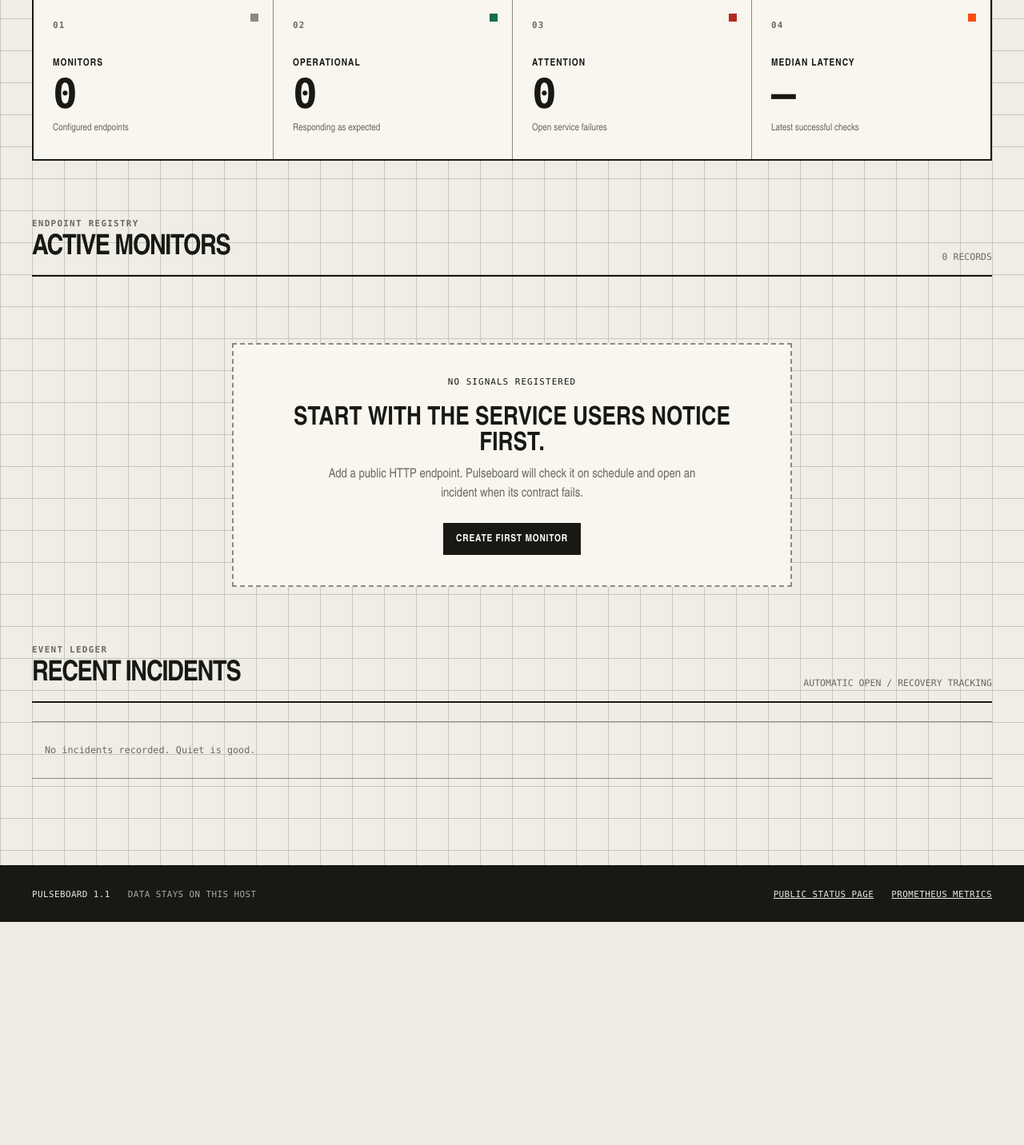
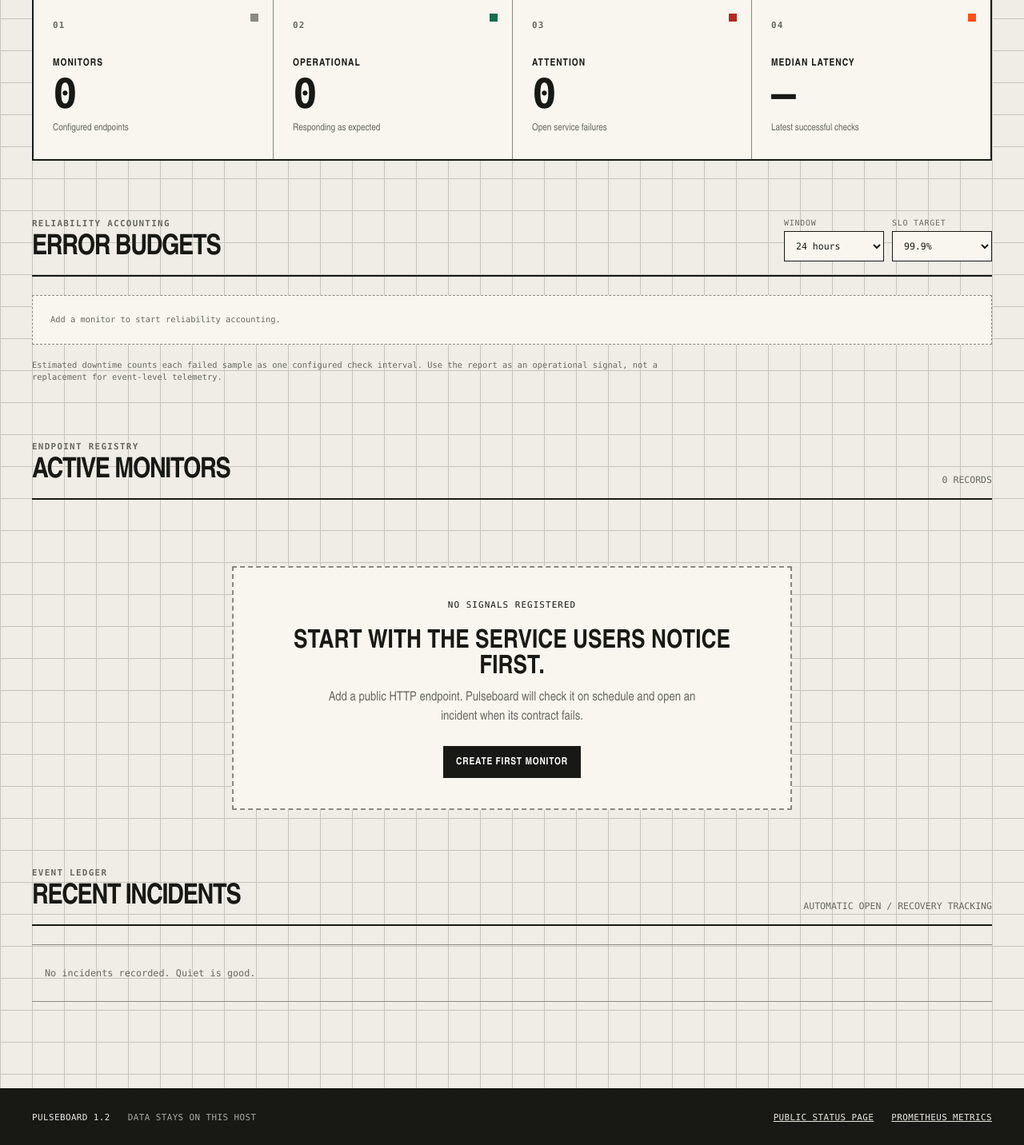
Before and after one commit to kyan9400/pulseboard, a FastAPI app: page / in a window 1280 px wide. Shown: the part 457-1889 px from the top of the page at 80% size. Before the commit the page ends 1610 px from the top, so only its background shows below. Run offline with FastAPI, Linux system fonts and the light colour scheme; data that the repository does not hold is empty.

Commit message:
Add SLO error budget reporting

```diff
--- a/pyproject.toml
+++ b/pyproject.toml
@@ -4,7 +4,7 @@ build-backend = "hatchling.build"
 
 [project]
 name = "pulseboard-monitor"
-version = "1.1.0"
+version = "1.2.0"
 description = "A compact, self-hosted HTTP uptime monitor and incident dashboard."
 readme = "README.md"
 requires-python = ">=3.11"
--- a/src/pulseboard/__init__.py
+++ b/src/pulseboard/__init__.py
@@ -1,3 +1,3 @@
 """Pulseboard uptime monitoring service."""
 
-__version__ = "1.1.0"
+__version__ = "1.2.0"
--- a/src/pulseboard/schemas.py
+++ b/src/pulseboard/schemas.py
@@ -84,3 +84,25 @@ class StatusSummary(BaseModel):
     monitors_pending: int
     monitors_paused: int
     monitors: list[MonitorView]
+
+
+class SloView(BaseModel):
+    monitor_id: str
+    monitor_name: str
+    target_percent: float
+    window_hours: int
+    samples: int
+    failed_checks: int
+    observed_uptime_percent: float | None
+    allowed_downtime_seconds: float
+    estimated_downtime_seconds: float
+    remaining_budget_seconds: float
+    budget_consumed_percent: float | None
+    status: Literal["healthy", "risk", "exhausted", "no_data"]
+
+
+class SloReport(BaseModel):
+    generated_at: datetime
+    target_percent: float
+    window_hours: int
+    monitors: list[SloView]
--- a/src/pulseboard/static/app.js
+++ b/src/pulseboard/static/app.js
@@ -1,6 +1,7 @@
 const state = {
   monitors: [],
   incidents: [],
+  slo: [],
   refreshing: false,
 };
 
@@ -20,6 +21,10 @@ const elements = {
   monitorEmpty: document.querySelector("#monitor-empty"),
   incidentList: document.querySelector("#incident-list"),
   incidentEmpty: document.querySelector("#incident-empty"),
+  sloGrid: document.querySelector("#slo-grid"),
+  sloEmpty: document.querySelector("#slo-empty"),
+  sloWindow: document.querySelector("#slo-window"),
+  sloTarget: document.querySelector("#slo-target"),
   monitorCount: document.querySelector("#monitor-count"),
   overallDot: document.querySelector("#overall-dot"),
   overallLabel: document.querySelector("#overall-label"),
@@ -77,6 +82,13 @@ function formatDuration(value) {
 
 function formatUptime(value) {
   return value === null || value === undefined ? "—" : `${value.toFixed(2)}%`;
+}
+
+function formatBudget(seconds) {
+  if (seconds === null || seconds === undefined) return "—";
+  if (seconds < 60) return `${Math.round(seconds)} sec`;
+  if (seconds < 3600) return `${(seconds / 60).toFixed(seconds < 600 ? 1 : 0)} min`;
+  return `${(seconds / 3600).toFixed(seconds < 36_000 ? 1 : 0)} hr`;
 }
 
 function formatMoment(value) {
@@ -224,16 +236,68 @@ function renderMetrics() {
   elements.overallLabel.textContent = label;
 }
 
+function renderSlo() {
+  elements.sloGrid.replaceChildren();
+  state.slo.forEach((slo, index) => {
+    const card = document.createElement("article");
+    card.className = "slo-card";
+    card.dataset.status = slo.status;
+
+    const header = document.createElement("header");
+    header.append(textElement("span", "slo-index", `SLO ${String(index + 1).padStart(2, "0")}`));
+    header.append(textElement("span", `slo-state ${slo.status}`, slo.status.replace("_", " ")));
+    card.append(header, textElement("h3", "", slo.monitor_name));
+
+    const readings = document.createElement("div");
+    readings.className = "slo-readings";
+    const uptime = document.createElement("div");
+    uptime.append(textElement("span", "", "Observed uptime"));
+    uptime.append(textElement("strong", "", formatUptime(slo.observed_uptime_percent)));
+    const remaining = document.createElement("div");
+    remaining.append(textElement("span", "", "Budget remaining"));
+    remaining.append(textElement("strong", "", formatBudget(slo.remaining_budget_seconds)));
+    const samples = document.createElement("div");
+    samples.append(textElement("span", "", "Samples / failed"));
+    samples.append(textElement("strong", "", `${slo.samples} / ${slo.failed_checks}`));
+    readings.append(uptime, remaining, samples);
+    card.append(readings);
+
+    const track = document.createElement("div");
+    track.className = "budget-track";
+    const fill = document.createElement("i");
+    const consumed = slo.budget_consumed_percent ?? 0;
+    fill.style.width = `${Math.min(100, consumed)}%`;
+    track.append(fill);
+    card.append(track);
+    card.append(
+      textElement(
+        "p",
+        "budget-caption",
+        slo.budget_consumed_percent === null
+          ? `No samples in this ${slo.window_hours}h window`
+          : `${slo.budget_consumed_percent.toFixed(1)}% consumed · ${formatBudget(slo.estimated_downtime_seconds)} estimated down`,
+      ),
+    );
+    elements.sloGrid.append(card);
+  });
+  elements.sloEmpty.hidden = state.slo.length !== 0;
+}
+
 async function refreshData({ quiet = false } = {}) {
   if (state.refreshing) return;
   state.refreshing = true;
   elements.refreshButton.disabled = true;
   try {
-    [state.monitors, state.incidents] = await Promise.all([
+    const [monitors, incidents, sloReport] = await Promise.all([
       api("/api/monitors"),
       api("/api/incidents?limit=20"),
+      api(`/api/slo?window_hours=${elements.sloWindow.value}&target_percent=${elements.sloTarget.value}`),
     ]);
+    state.monitors = monitors;
+    state.incidents = incidents;
+    state.slo = sloReport.monitors;
     renderMetrics();
+    renderSlo();
     renderMonitors();
     renderIncidents();
     elements.lastUpdated.textContent = `${formatMoment(new Date().toISOString())} UTC`;
@@ -339,6 +403,8 @@ elements.clearKeyButton.addEventListener("click", () => {
 elements.addButton.addEventListener("click", openMonitorDialog);
 elements.emptyAddButton.addEventListener("click", openMonitorDialog);
 elements.refreshButton.addEventListener("click", () => refreshData());
+elements.sloWindow.addEventListener("change", () => refreshData());
+elements.sloTarget.addEventListener("change", () => refreshData());
 elements.settingsButton.addEventListener("click", () => {
   elements.apiKey.value = accessKey();
   elements.settingsDialog.showModal();
--- a/src/pulseboard/static/styles.css
+++ b/src/pulseboard/static/styles.css
@@ -335,7 +335,8 @@ h1 {
 }
 
 .board,
-.incidents {
+.incidents,
+.slo-section {
   margin-top: 72px;
 }
 
@@ -366,6 +367,159 @@ h1 {
   text-align: right;
   text-transform: uppercase;
 }
+
+.slo-heading {
+  align-items: center;
+}
+
+.slo-controls {
+  display: flex;
+  gap: 10px;
+}
+
+.slo-controls label {
+  display: grid;
+  gap: 5px;
+}
+
+.slo-controls span,
+.slo-index {
+  color: var(--muted);
+  font-family: var(--font-mono);
+  font-size: 0.62rem;
+  letter-spacing: 0.08em;
+  text-transform: uppercase;
+}
+
+.slo-controls select {
+  min-width: 125px;
+  height: 38px;
+  padding: 0 30px 0 10px;
+  border: 1px solid var(--ink);
+  border-radius: 0;
+  color: var(--ink);
+  background: var(--paper-raised);
+  font-family: var(--font-mono);
+  font-size: 0.72rem;
+}
+
+.slo-grid {
+  display: grid;
+  grid-template-columns: repeat(3, 1fr);
+  gap: 18px;
+}
+
+.slo-card {
+  position: relative;
+  min-width: 0;
+  padding: 20px;
+  border: 2px solid var(--ink);
+  background: var(--paper-raised);
+  box-shadow: 5px 5px 0 var(--line-dark);
+}
+
+.slo-card::before {
+  position: absolute;
+  top: -2px;
+  left: -2px;
+  width: calc(100% + 4px);
+  height: 6px;
+  background: var(--up);
+  content: "";
+}
+
+.slo-card[data-status="risk"]::before { background: var(--pending); }
+.slo-card[data-status="exhausted"]::before { background: var(--down); }
+.slo-card[data-status="no_data"]::before { background: var(--paused); }
+
+.slo-card header {
+  display: flex;
+  align-items: center;
+  justify-content: space-between;
+  gap: 12px;
+  padding-top: 3px;
+}
+
+.slo-state {
+  padding: 4px 7px;
+  border: 1px solid currentColor;
+  color: var(--up);
+  font-family: var(--font-mono);
+  font-size: 0.6rem;
+  font-weight: 800;
+  letter-spacing: 0.06em;
+  text-transform: uppercase;
+}
+
+.slo-state.risk { color: var(--pending); }
+.slo-state.exhausted { color: var(--down); }
+.slo-state.no_data { color: var(--paused); }
+
+.slo-card h3 {
+  margin: 22px 0 18px;
+  overflow: hidden;
+  font-size: 1.35rem;
+  text-overflow: ellipsis;
+  text-transform: uppercase;
+  white-space: nowrap;
+}
+
+.slo-readings {
+  display: grid;
+  grid-template-columns: 1.15fr 1fr 0.8fr;
+  gap: 10px;
+}
+
+.slo-readings div {
+  min-width: 0;
+  padding-top: 9px;
+  border-top: 1px solid var(--line);
+}
+
+.slo-readings span {
+  display: block;
+  margin-bottom: 6px;
+  color: var(--muted);
+  font-size: 0.6rem;
+  letter-spacing: 0.04em;
+  text-transform: uppercase;
+}
+
+.slo-readings strong {
+  font-family: var(--font-mono);
+  font-size: 0.88rem;
+}
+
+.budget-track {
+  height: 9px;
+  margin-top: 20px;
+  overflow: hidden;
+  border: 1px solid var(--ink);
+  background: #dedcd4;
+}
+
+.budget-track i {
+  display: block;
+  height: 100%;
+  background: var(--up);
+}
+
+.slo-card[data-status="risk"] .budget-track i { background: var(--pending); }
+.slo-card[data-status="exhausted"] .budget-track i { background: var(--down); }
+.slo-card[data-status="no_data"] .budget-track i { background: var(--paused); }
+
+.budget-caption,
+.slo-method,
+.slo-empty {
+  color: var(--muted);
+  font-family: var(--font-mono);
+  font-size: 0.65rem;
+  line-height: 1.5;
+}
+
+.budget-caption { margin: 8px 0 0; }
+.slo-method { max-width: 830px; margin: 18px 0 0; }
+.slo-empty { padding: 22px; border: 1px dashed var(--line-dark); background: var(--paper-raised); }
 
 .monitor-grid {
   display: grid;
@@ -819,6 +973,10 @@ dialog form {
   .monitor-grid {
     grid-template-columns: 1fr 1fr;
   }
+
+  .slo-grid {
+    grid-template-columns: 1fr 1fr;
+  }
 }
 
 @media (max-width: 700px) {
@@ -885,6 +1043,19 @@ dialog form {
     flex-direction: column;
   }
 
+  .slo-controls {
+    width: 100%;
+  }
+
+  .slo-controls label,
+  .slo-controls select {
+    width: 100%;
+  }
+
+  .slo-grid {
+    grid-template-columns: 1fr;
+  }
+
   .section-heading > p {
     text-align: left;
   }
--- a/src/pulseboard/templates/dashboard.html
+++ b/src/pulseboard/templates/dashboard.html
@@ -74,6 +74,37 @@
         </article>
       </section>
 
+      <section class="slo-section" aria-labelledby="slo-heading">
+        <div class="section-heading slo-heading">
+          <div>
+            <p class="kicker">Reliability accounting</p>
+            <h2 id="slo-heading">Error budgets</h2>
+          </div>
+          <div class="slo-controls">
+            <label>
+              <span>Window</span>
+              <select id="slo-window">
+                <option value="24" selected>24 hours</option>
+                <option value="168">7 days</option>
+                <option value="720">30 days</option>
+              </select>
+            </label>
+            <label>
+              <span>SLO target</span>
+              <select id="slo-target">
+                <option value="99">99%</option>
+                <option value="99.5">99.5%</option>
+                <option value="99.9" selected>99.9%</option>
+                <option value="99.95">99.95%</option>
+              </select>
+            </label>
+          </div>
+        </div>
+        <div class="slo-grid" id="slo-grid" aria-live="polite"></div>
+        <p class="slo-empty" id="slo-empty">Add a monitor to start reliability accounting.</p>
+        <p class="slo-method">Estimated downtime counts each failed sample as one configured check interval. Use the report as an operational signal, not a replacement for event-level telemetry.</p>
+      </section>
+
       <section class="board" aria-labelledby="monitors-heading">
         <div class="section-heading">
           <div>
@@ -105,7 +136,7 @@
     </main>
 
     <footer>
-      <span>Pulseboard 1.1</span>
+      <span>Pulseboard 1.2</span>
       <span>Data stays on this host</span>
       <a href="/status">Public status page</a>
       <a href="/metrics">Prometheus metrics</a>
```
Also changed, not shown: src/pulseboard/api.py (+27 -0 lines), src/pulseboard/service.py (+57 -1 lines), tests/test_api.py (+31 -0 lines), CHANGELOG.md, README.md, 1 other file.
